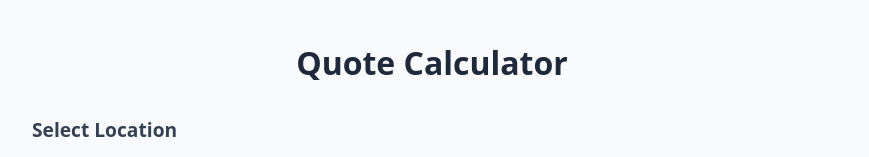
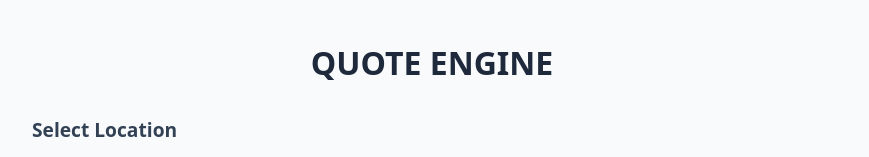
Before and after one commit to JohnD-o/Webapp, a website: page public/index.html in a window 1280 px wide. Shown: the top 157 px of the page, without its empty margins (208-1077 px from the left). Drawn offline with Linux system fonts and the light colour scheme; no server answers.

Commit message:
added chicag23o

```diff
--- a/public/index.html
+++ b/public/index.html
@@ -3,11 +3,11 @@
 <head>
   <meta charset="UTF-8">
   <meta name="viewport" content="width=device-width, initial-scale=1.0">
-  <title>Thump & Bump Quote Calculator</title>
+  <title>QUOTE ENGINE</title>
   <link rel="stylesheet" href="/styles.css">
 </head>
 <body>
-  <h1>Quote Calculator</h1>
+  <h1>QUOTE ENGINE</h1>
 
   <div class="section location-selector">
     <div class="section-title">Select Location</div>
```
